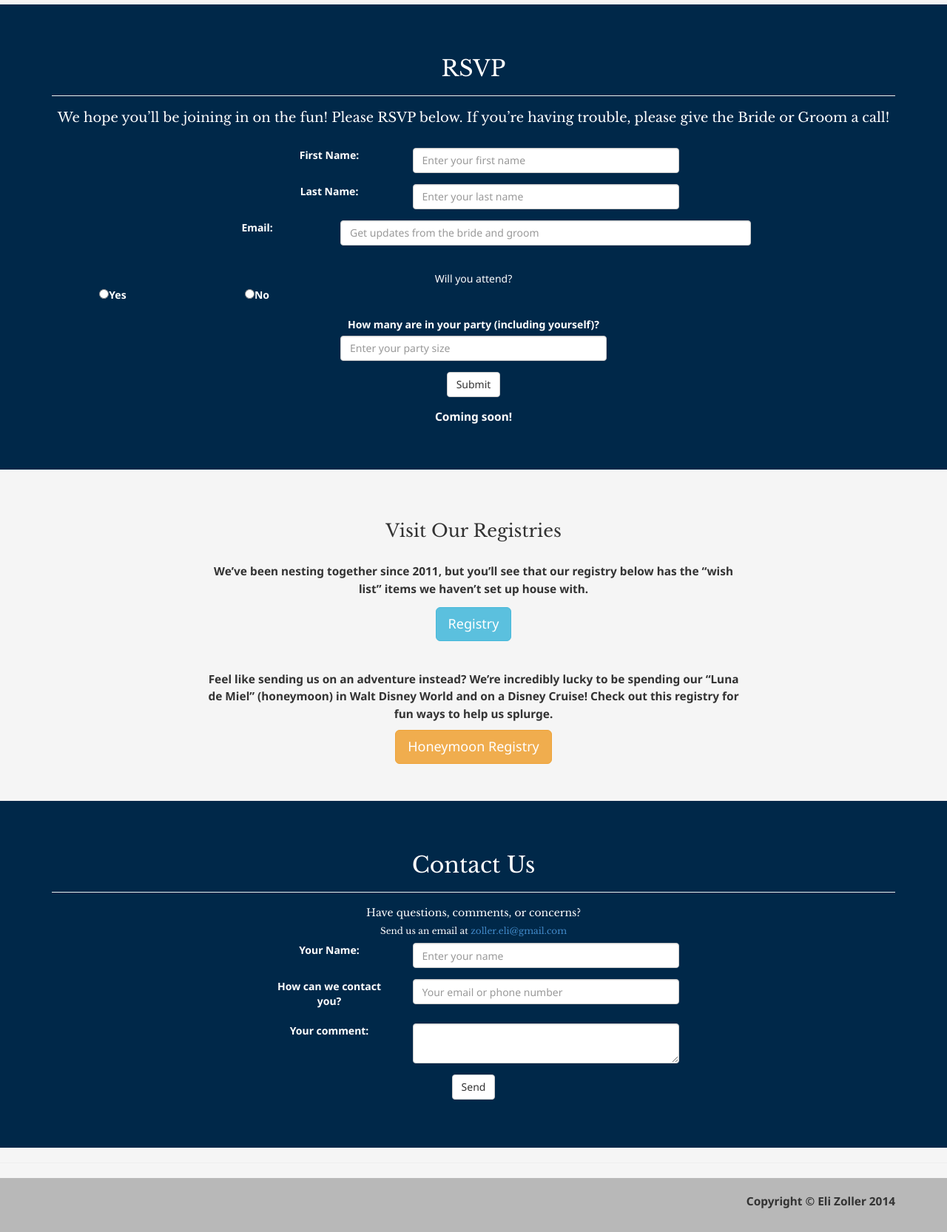
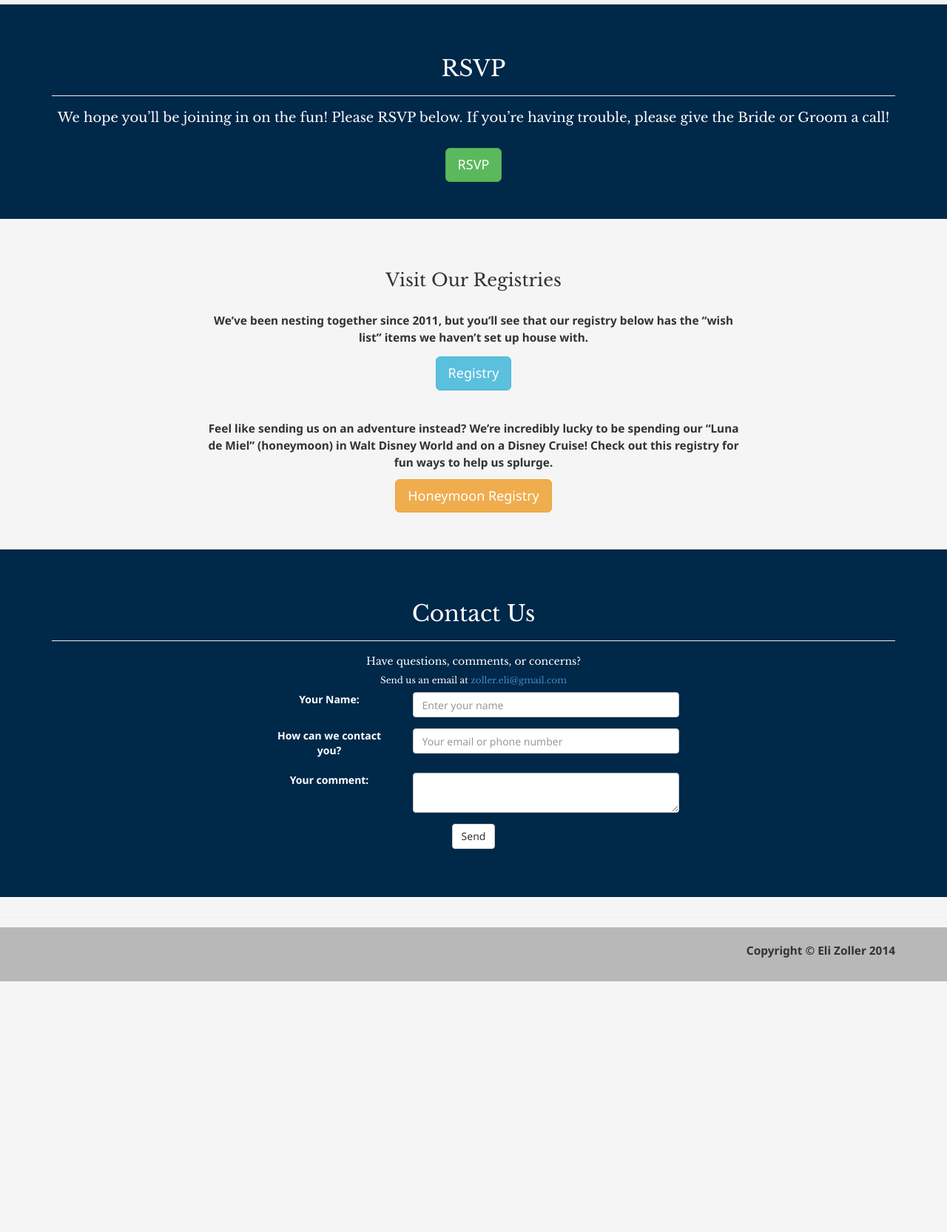
Before and after one commit to elizoller/elizoller.github.io, a PHP site: page /wedding/index.php in a window 1280 px wide. Shown: the part 3498-5164 px from the top of the page at 74% size. After the commit the page ends 4825 px from the top, so only its background shows below. Run offline with PHP 8.4, Linux system fonts and the light colour scheme; some libraries are stand-ins or nearby versions.

Commit message:
replacing missing image and moving rsvp to separate page

```diff
--- a/wedding/index.php
+++ b/wedding/index.php
@@ -101,7 +101,7 @@
           </p>
       </div>
       <div class="row">
-        <div class="col-sm-10 text-center">
+        <div class="col-sm-10 col-sm-offset-1 text-center">
           <h5>After Party</h5>
           <p>Join us for a casual gathering at the Hilton Garden Inn for pizza and socializing! We'll be in the lobby near the hotel's bar from 6-9pm after the wedding. Hope to see you there!</p>
         </div>
@@ -162,53 +162,7 @@
           <h2 class="text-center">RSVP</h2> <hr />
           <h4>We hope you’ll be joining in on the fun! Please RSVP below. If you’re having trouble, please give the Bride or Groom a call!</h4>
           <br/>
-          <form role="form" action="rsvp.php" method="post">
-            <div class="form-group row">
-              <label for="firstname" class="control-label col-sm-2 col-sm-offset-3">First Name: </label>
-              <div class="col-sm-4">
-                <input type="text" class="form-control" placeholder="Enter your first name" name="firstname">
-              </div>
-            </div>
-            <div class="form-group row">
-              <label for="lastname" class="control-label col-sm-2 col-sm-offset-3">Last Name: </label>
-              <div class="col-sm-4">
-                <input type="text" class="form-control" placeholder="Enter your last name" name="lastname">
-              </div>
-            </div>
-            <div class="form-group row">
-              <label for="email" class="control-label col-sm-2 col-sm-offset-2">Email: </label>
-              <div class="col-sm-6">
-                <input type="email" class="form-control" placeholder="Get updates from the bride and groom" name="email">
-              </div>
-            </div>
-              <br/>
-            <div class="form-group row">
-              <div class="center">Will you attend? </div>
-
-              <div class="center-block">
-                <div class="col-sm-2">
-                  <label>
-                    <input type="radio" name="attendance" id="attendance" value="yes">Yes
-                  </label>
-                </div>
-                <div class="col-sm-2">
-                  <label>
-                    <input type="radio" name="attendance" id="attendance" value="no">No
-                  </label>
-                </div>
-              </div>
-            </div>
-            <div class="form-group row">
-              <label for="partysize" class="control-label col-sm-6 col-sm-offset-3">How many are in your party (including yourself)? </label>
-              <div class="col-sm-4 col-sm-offset-4">
-                <input type="input" class="form-control" placeholder="Enter your party size" name="partysize">
-              </div>
-            </div>
-            <div class="form-group">
-              <button type="submit" class="btn btn-default " name="submit">Submit</button>
-            </div>
-          </form>
-          <p>Coming soon!</p>
+          <a class="btn btn-success btn-lg clearfix" href="rsvp.php">RSVP</a>
         </div>
       </div>
     </div>
@@ -306,11 +260,29 @@
 
 </script>
 <script type="text/javascript">
-  $("#attendance").click(function() {
+  $('input[name=attendance]').click(function() {
     if ($(this).val() == "yes") {
       console.log("attending");
-    } else if ($(this).val() == "no") {
+    }
+    if ($(this).val() == "no") {
       console.log("not attending");
+    }
+    $("#partysize").removeAttr("disabled");
+  });
+  $("#partysize").change(function() {
+    size = $(this).val();
+    size = parseInt(size);
+    if ((size > 1) && ($('input[name=attendance]').val() == 'yes')) {
+      html = ''
+      for (i = 1; i < size; i++) {
+        console.log(i);
+        html = html + '<div class="form-group row"><label for="firstname['+i+']" class="col-sm-1">First Name</label><input name="firstname['+i+']" class="col-sm-1"><label for="lastname['+i+']" class="col-sm-1">Last Name</label><input name="lastname['+i+']" class="col-sm-1"><label for="entree['+i+']" class="col-sm-1">Entree Choice</label><select class="col-sm-1" name="entree['+i+']"><option value="chicken">Chicken</option><option value="haddock">Haddock</option></select></div>'
+      }
+      $("#addsection").html(html);
+    } else if ((size == 1) && ($('input[name=attendance]') == 'yes')) {
+      console.log("just one person");
+      html = '<div class="form-group row"><select name="entree1"><option value="chicken">Chicken</option><option value="haddock">Haddock</option></select></div>';
+      $("#addsection").html(html);
     }
   });
 </script>
```
Also changed, not shown: wedding/rsvp.php (+59 -1 lines), wedding/img/bw3.jpg (added).
